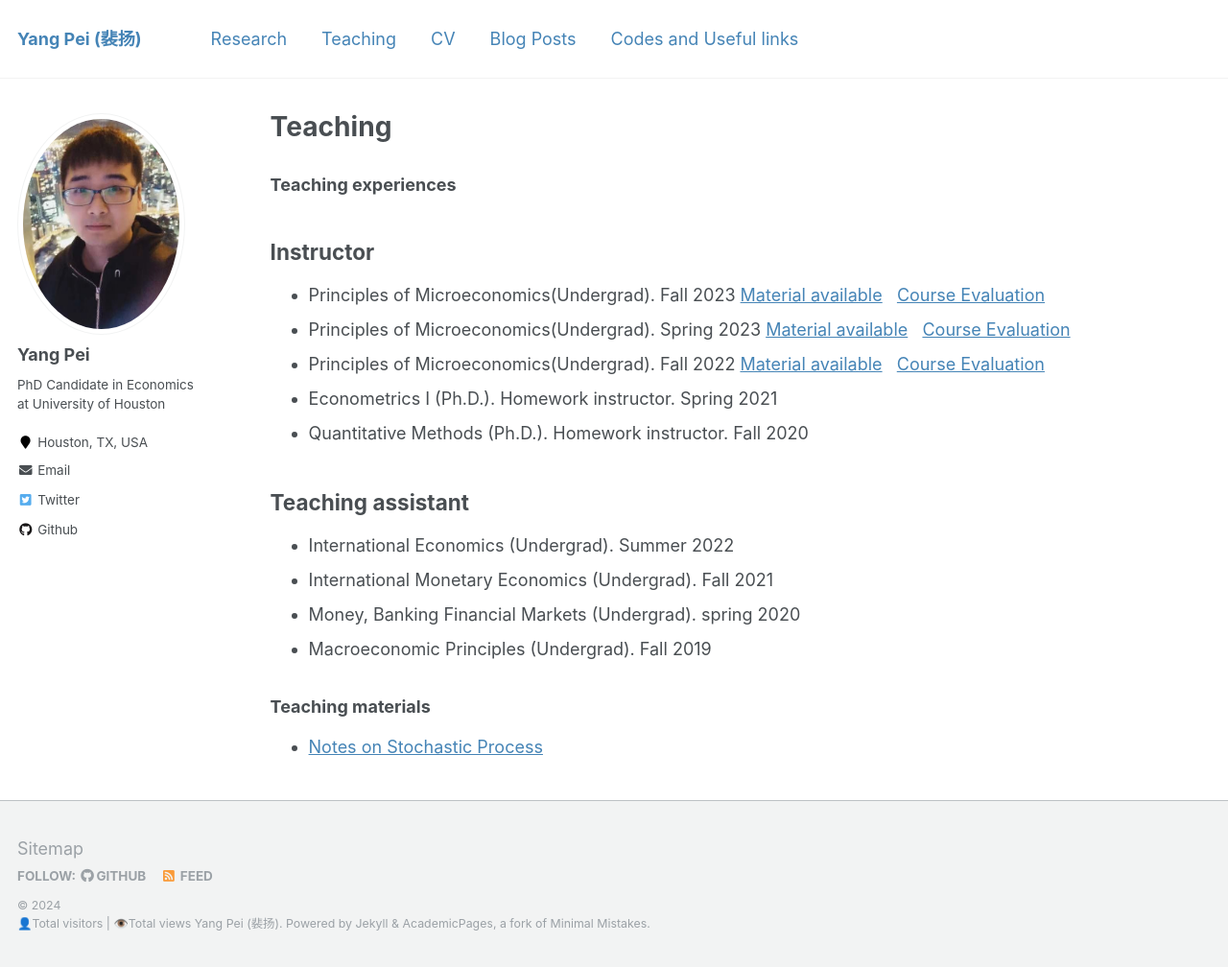
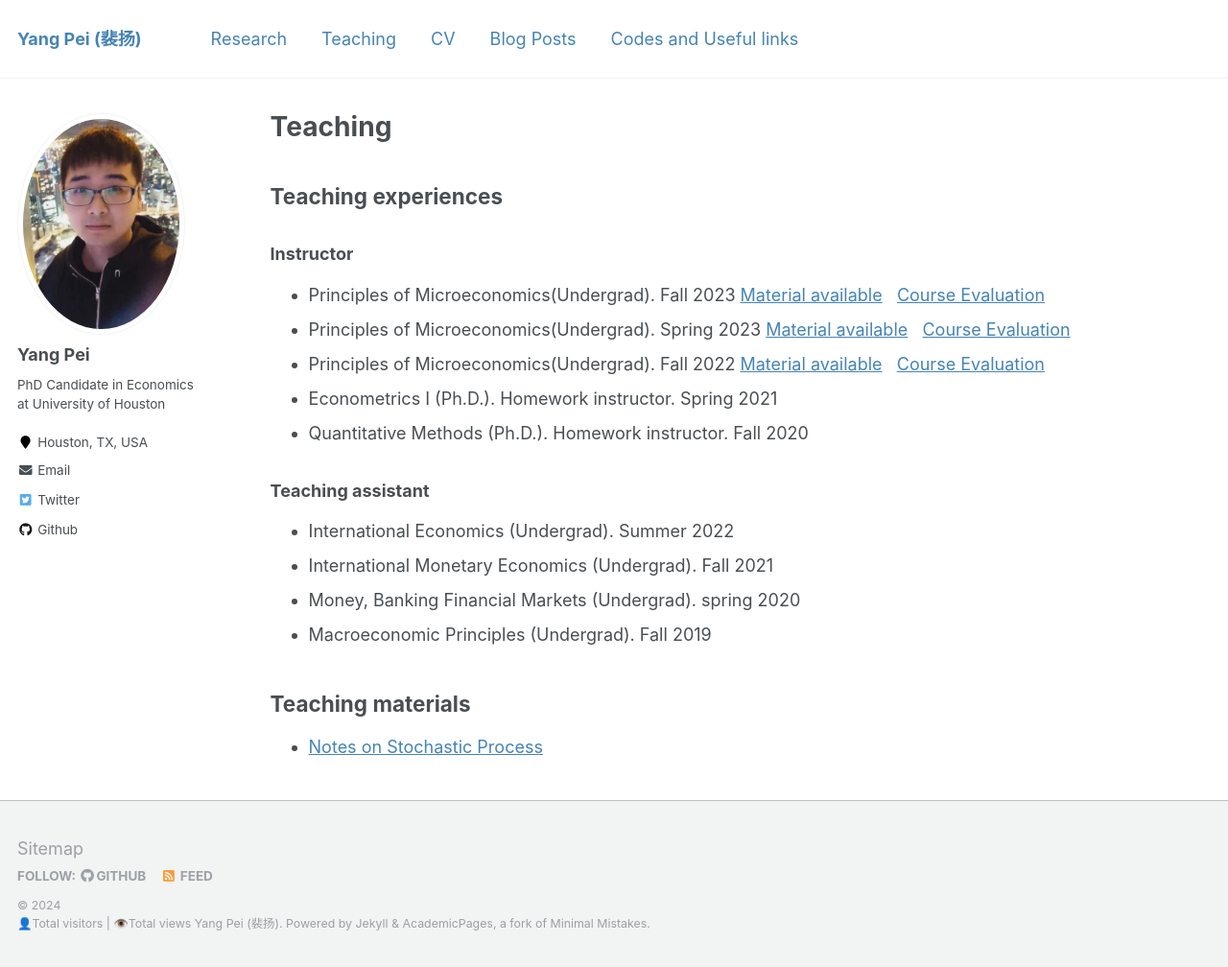
Before and after one commit to ypei1/ypei1.github.io, a Jekyll site: the page built from _pages/teaching.md, in a window 1280 px wide and 1008 px high. Shown: the whole window at 96% size. Built offline with Jekyll 4.4.1, drawn with Linux system fonts in a browser that asks for light colours; comment, search, counter and statistics services are not loaded.

```diff
--- a/_pages/teaching.md
+++ b/_pages/teaching.md
@@ -8,8 +8,9 @@ author_profile: true
 
 
 
-### Teaching experiences
-## Instructor
+## Teaching experiences
+
+### Instructor
 - Principles of Microeconomics(Undergrad). Fall 2023
   [Material available](http://example.com/) &nbsp; [Course Evaluation](/files/example.com.pdf)
 - Principles of Microeconomics(Undergrad). Spring 2023
@@ -19,11 +20,11 @@ author_profile: true
 - Econometrics I (Ph.D.). Homework instructor. Spring 2021
 - Quantitative Methods (Ph.D.). Homework instructor. Fall 2020
 
-## Teaching assistant
+### Teaching assistant
 - International Economics (Undergrad). Summer 2022 <!--     - Syllabus [here](https://github.com/ypei1/Applied-Econometrics){:target="_blank"} -->
 - International Monetary Economics (Undergrad). Fall 2021
 - Money, Banking Financial Markets (Undergrad). spring 2020
 - Macroeconomic Principles (Undergrad). Fall 2019
 
-### Teaching materials
+## Teaching materials
 - [Notes on Stochastic Process](https://ypei1.github.io/files/20240514_SP.pdf) &nbsp;
```
